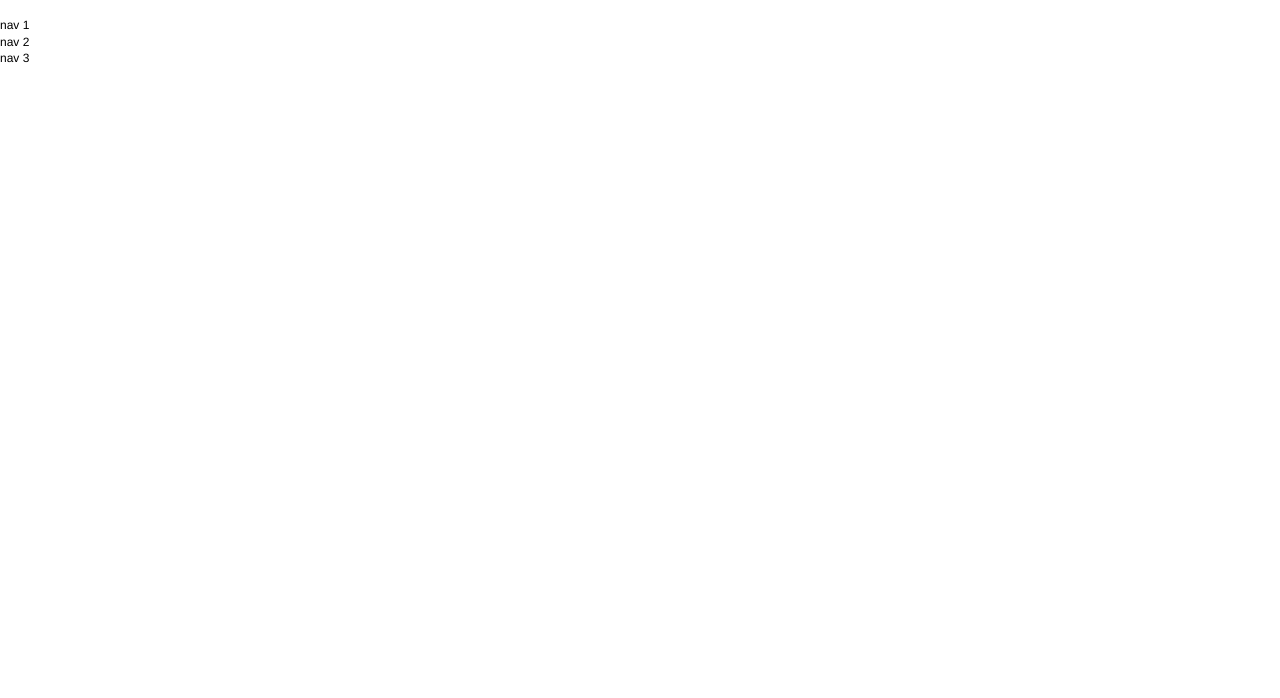
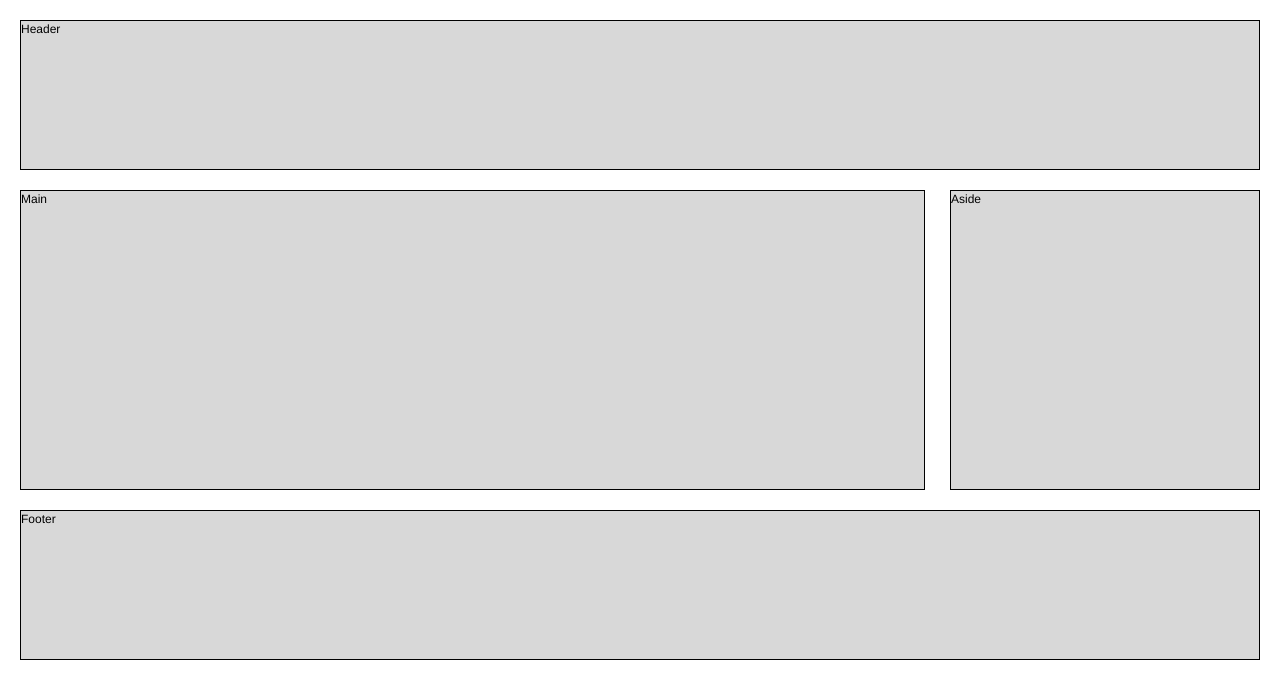
Before and after one commit to jroos1/two_column, a plain HTML site: page index.html in a window 1280 px wide. Drawn offline with nearby package versions, Linux system fonts and the light colour scheme.

Commit message:
finalized layout

```diff
--- a/css/style.css
+++ b/css/style.css
@@ -55,8 +55,44 @@ body {
      line-height: 1.4;
      font-family: Helvetica, Arial, sans-serif;
      margin:0px;
+     padding: 20px;
 }
 
 /******************************************
 /* LAYOUT
 /*******************************************/
+
+
+header {
+     background-color: #d8d8d8;
+     border: 1px solid black;
+     height: 150px;
+     margin-bottom: 20px;
+}
+
+main {
+     background-color: #d8d8d8;
+     border: 1px solid black;
+     float: left;
+     height: 300px;
+     width: 73%;
+     margin-right: 2%;
+     margin-bottom: 20px;
+}
+
+aside {
+     background-color: #d8d8d8;
+     border: 1px solid black;
+     float: left;
+     margin-bottom: 10px;
+     height: 300px;
+     width: 25%;
+}
+
+footer {
+     background-color: #d8d8d8;
+     border: 1px solid black;
+     margin-bottom: 10px;
+     clear: both;
+     height: 150px;
+}
--- a/index.html
+++ b/index.html
@@ -16,23 +16,19 @@
 	<body>
 
 		<header>
-			<img>
-			<nav>
-				<ul>
-					<li>nav 1</li>
-					<li>nav 2</li>
-					<li>nav 3</li>
-				</ul>
-			</nav>
+			<h1>Header</h1>
 		</header>
 
 		<main>
+			<h1>Main</h1>
 		</main>
 
 		<aside>
+			<h1>Aside</h1>
 		</aside>
 
 		<footer>
+			<h1>Footer</h1>
 		</footer>
 
 		<!-- javascript -->
```
